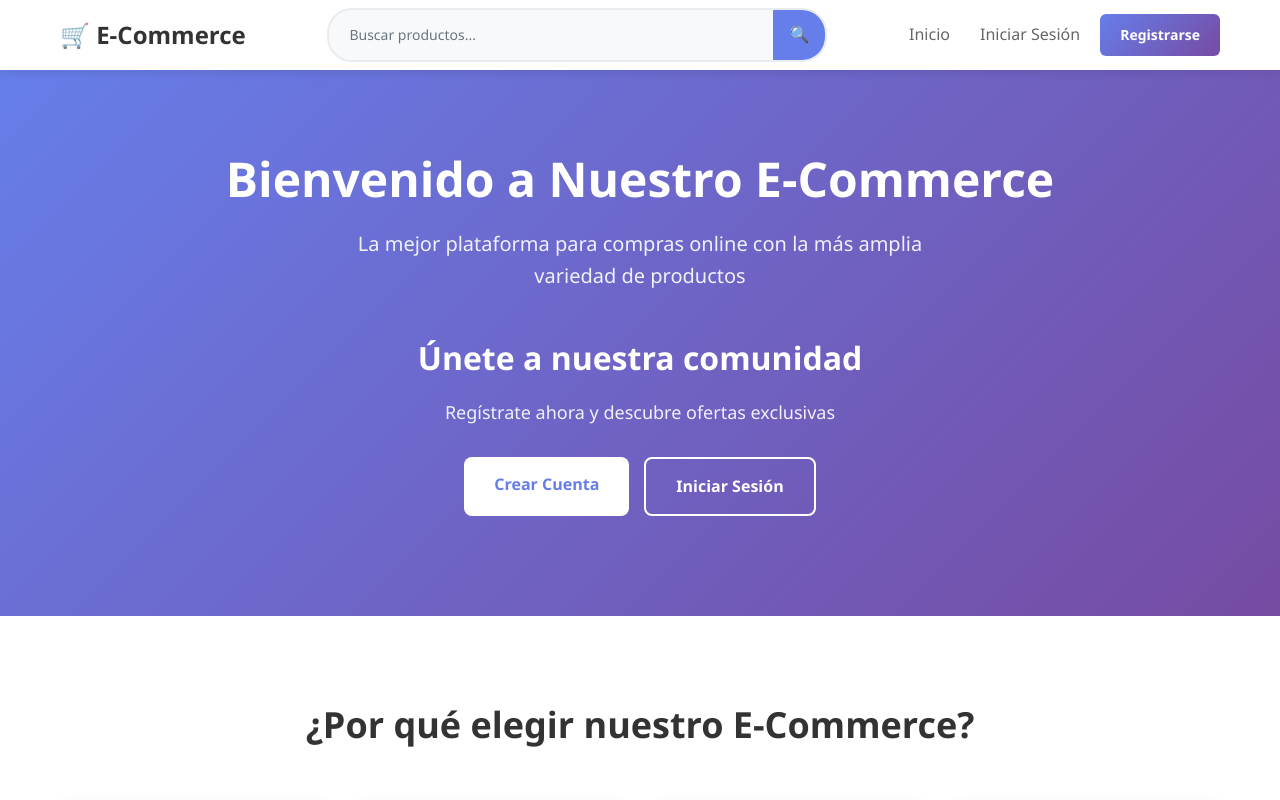
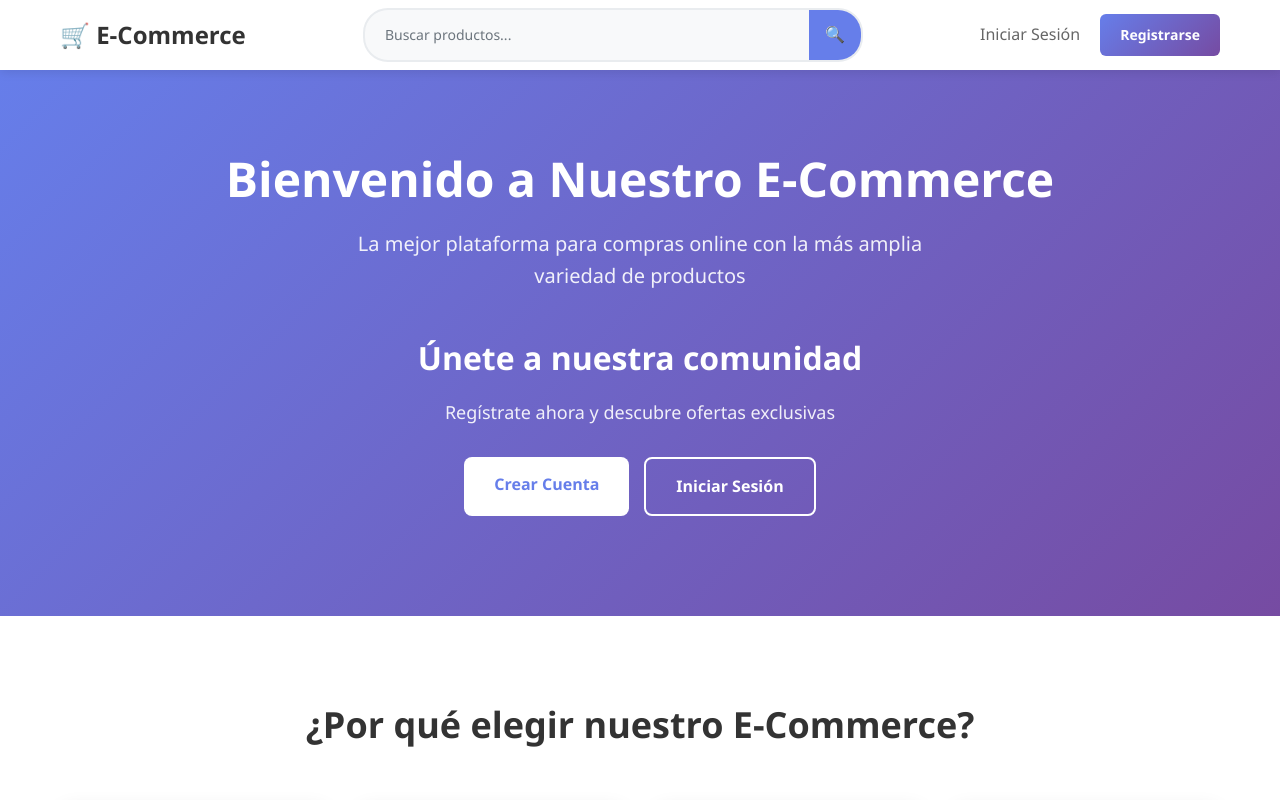
Before and after one commit to luislacoste/API-2025-Grupo-6, a React (Vite) app in the folder tpo1/: page / in a window 1280 px wide. Shown: the top 800 px of the page. Built offline with nearby package versions, Linux system fonts and the light colour scheme.

Commit message:
fix: Remove redundant "Inicio" link from Navbar component

```diff
--- a/tpo1/src/components/Navbar/Navbar.jsx
+++ b/tpo1/src/components/Navbar/Navbar.jsx
@@ -124,8 +124,6 @@ const Navbar = () => {
         </div>
 
         <div className="navbar-menu">
-          <Link to="/" className="navbar-link">Inicio</Link>
-
           {user ? (
             <div className="navbar-user">
               <Link to="/create-listing" className="sell-button">
```
